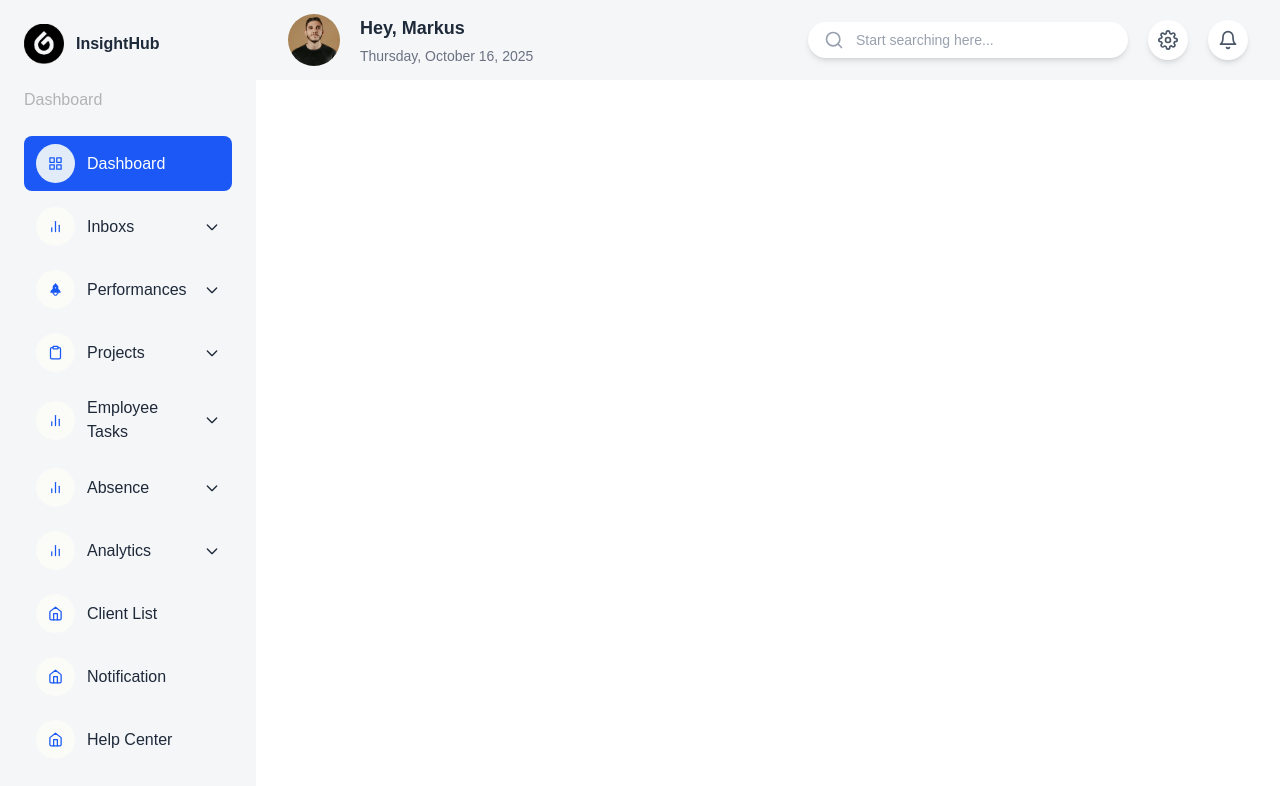
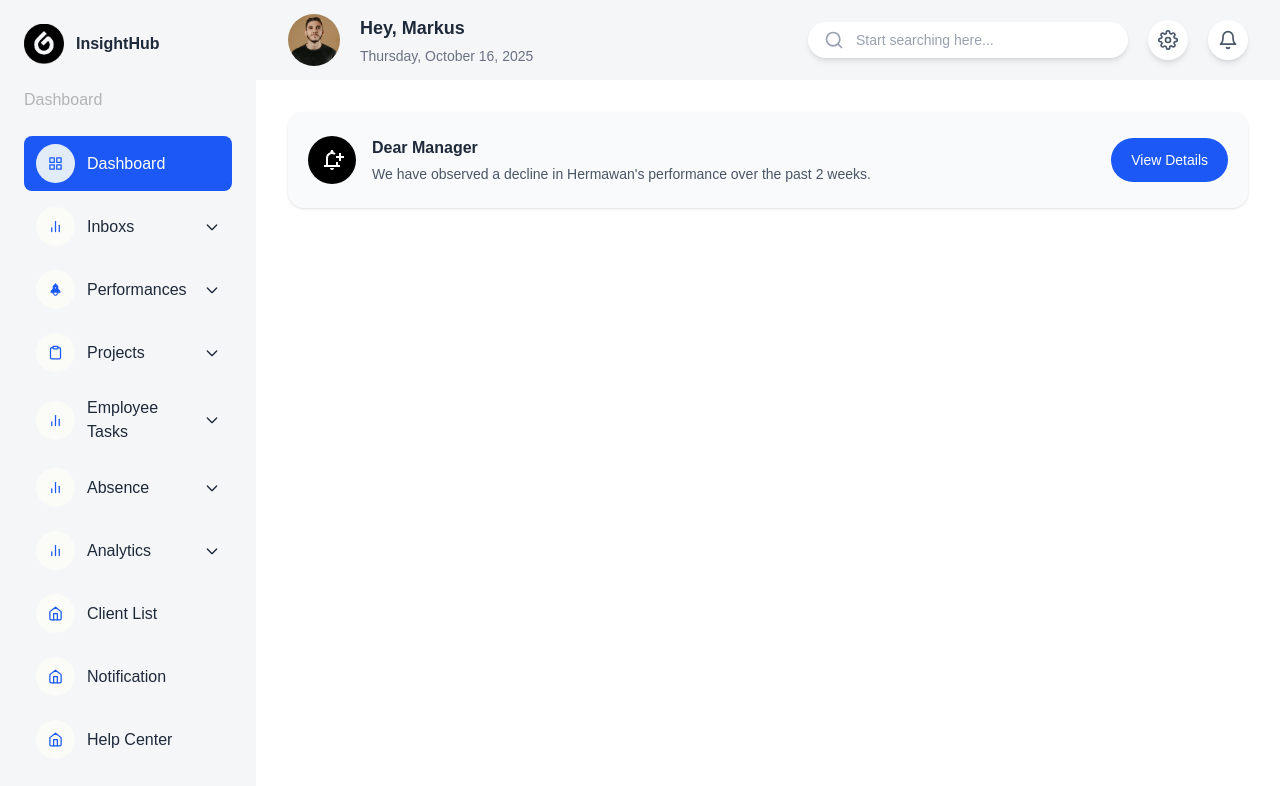
Before and after one commit to grintzdel/dashboard-tailwind, a Next.js app: page / in a window 1280 px wide. Shown: the top 786 px of the page. Built offline with nearby package versions, Linux system fonts and the light colour scheme.

Commit message:
feat: add alert section

```diff
--- a/src/features/home/page.tsx
+++ b/src/features/home/page.tsx
@@ -1,8 +1,10 @@
 import React from "react";
+import AlertSection from "@/modules/app/react/alert-section";
 
 export default function HomePage() {
     return (
         <React.Fragment>
+            <AlertSection/>
         </React.Fragment>
     )
 }
--- /dev/null
+++ b/src/modules/app/react/alert-section.tsx
@@ -0,0 +1,22 @@
+"use client";
+
+import React, {JSX} from "react";
+import {Alert} from "@/ui/alert";
+import {ALERT_TEMPLATES} from "@/modules/app/core/constants/alert-templates";
+import {MdOutlineNotificationAdd} from "react-icons/md";
+
+export default function AlertSection(): JSX.Element {
+    const alertText = ALERT_TEMPLATES.PERFORMANCE_DECLINE
+        .replace("[name]", "Hermawan")
+        .replace("[period]", "2 weeks");
+
+    return (
+        <Alert
+            icon={MdOutlineNotificationAdd}
+            title="Dear Manager"
+            text={alertText}
+            buttonHref="#"
+            buttonText="View Details"
+        />
+    );
+}
```
